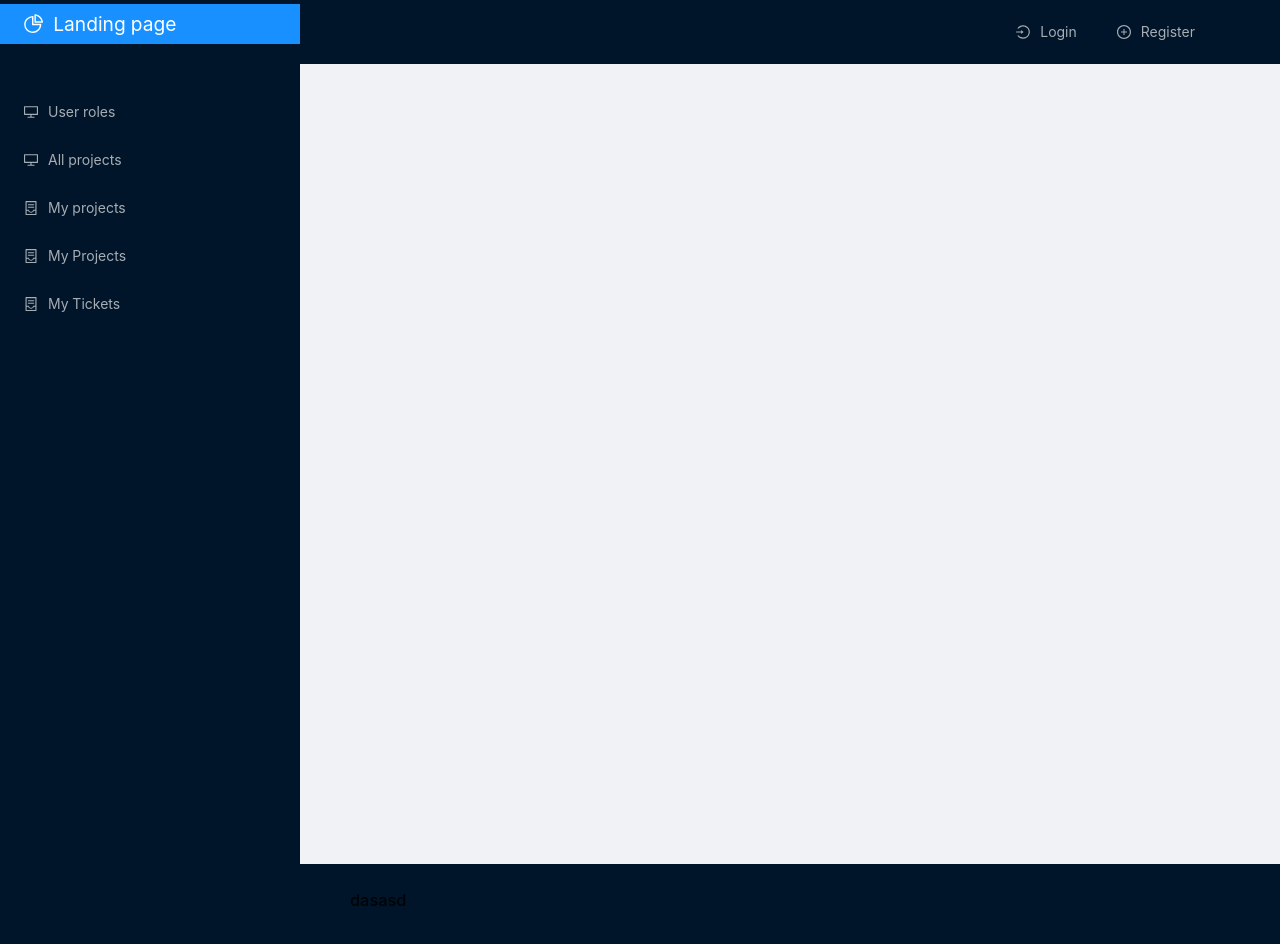
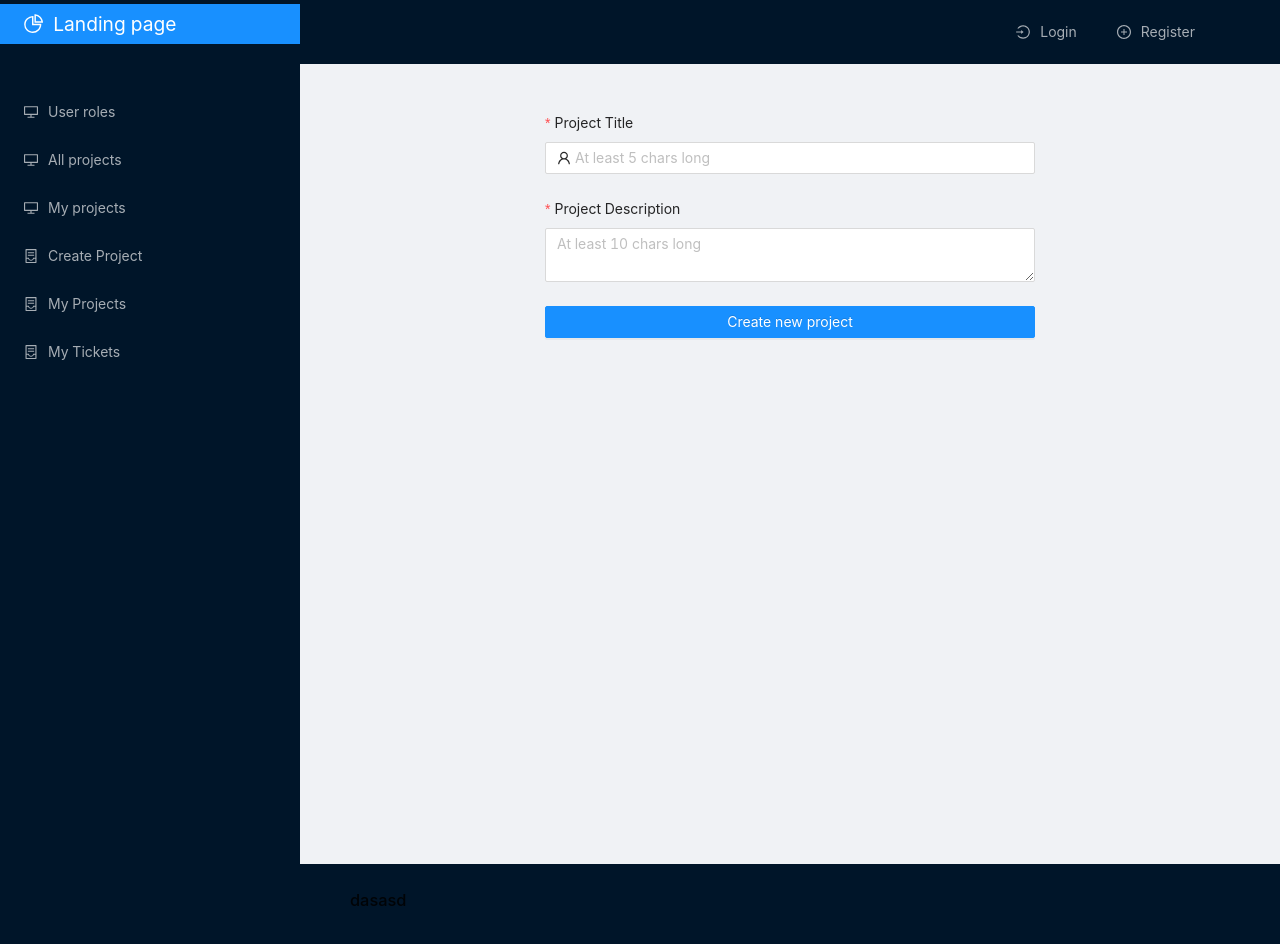
Before and after one commit to Aleksander-D-92/Issue-Bug-Treacker-Front-End, a React (Create React App) app: page /projects/create-project in a window 1280 px wide. Built offline with nearby package versions, Linux system fonts and the light colour scheme.

Commit message:
Minor code improvements and changes

```diff
--- a/src/configuration/react-router-dom/WebsiteRoutes.tsx
+++ b/src/configuration/react-router-dom/WebsiteRoutes.tsx
@@ -7,6 +7,8 @@ import {UserDetails} from "../../views/user-roles/UserDetails";
 import {AccountSettings} from "../../views/user/account-settings/AccountSettings";
 import {HandleLogout} from "../../views/user/logout/HandleLogout";
 import {ProjectsTable} from "../../views/projects/ProjectsTable";
+import {CreateProjectView} from "../../views/projects/CreateProject";
+import {ProjectsTableOwn} from "../../views/projects/ProjectsTableOwn";
 
 function WebsiteRoutes() {
     return (
@@ -18,6 +20,8 @@ function WebsiteRoutes() {
             <Route exact path={'/admins/get-all-users'}><AdminPage/></Route>
             <Route exact path={'/admins/get-user-details-by-id/:userId'}><UserDetails/></Route>
             <Route exact path={'/projects/get-all-projects'}><ProjectsTable/></Route>
+            <Route exact path={'/projects/get-own-projects'}><ProjectsTableOwn/></Route>
+            <Route exact path={'/projects/create-project'}><CreateProjectView/></Route>
         </Switch>
     )
 }
--- a/src/views/navigation-bars/left/LeftNavMenu.tsx
+++ b/src/views/navigation-bars/left/LeftNavMenu.tsx
@@ -18,13 +18,16 @@ function LeftNavMenu() {
                 <Menu.Item key="3" icon={<DesktopOutlined/>}>
                     <Link to={'/projects/get-all-projects'}>All projects</Link>
                 </Menu.Item>
-                <Menu.Item key="4" icon={<ContainerOutlined/>}>
+                <Menu.Item key="4" icon={<DesktopOutlined/>}>
                     <Link to={'/projects/get-own-projects'}>My projects</Link>
                 </Menu.Item>
                 <Menu.Item key="5" icon={<ContainerOutlined/>}>
+                    <Link to={'/projects/create-project'}>Create Project</Link>
+                </Menu.Item>
+                <Menu.Item key="6" icon={<ContainerOutlined/>}>
                     My Projects
                 </Menu.Item>
-                <Menu.Item key="6" icon={<ContainerOutlined/>}>
+                <Menu.Item key="7" icon={<ContainerOutlined/>}>
                     My Tickets
                 </Menu.Item>
             </Menu>
--- /dev/null
+++ b/src/views/projects/CreateProject.tsx
@@ -0,0 +1,66 @@
+import React from "react";
+import axios from 'axios';
+import {UserOutlined} from '@ant-design/icons';
+import {useSelector} from 'react-redux';
+import {ReduxState} from "../../configuration/redux/reduxStrore";
+import {Button, Col, Form, Input, Row} from "antd";
+
+
+function CreateProjectView() {
+    const state = useSelector((state: ReduxState) => state);
+
+    function onFinish(projectForm: any) {
+        const userId = state.userDetails.id;
+        console.log(projectForm);
+        const data = {userId: userId, title: projectForm.title, description: projectForm.description}
+        axios.post('/projects/create-project', data, {
+            headers: {
+                Authorization: state.userDetails.authorizationHeader
+            }
+        }).then((e) => {
+
+        })
+    }
+
+
+    return (
+        <React.Fragment>
+            <Row justify={'center'} className={'mt-5'}>
+                <Col xs={24} md={12}>
+                    <Form
+                        name="normal_login"
+                        className="login-form"
+                        layout={'vertical'}
+                        onFinish={onFinish}
+                    >
+                        <Form.Item
+                            label="Project Title"
+                            name="title"
+                            rules={[{required: true, min: 5, message: 'At least 5 chars length'}]}
+                            validateTrigger={false}
+                        >
+                            <Input prefix={<UserOutlined className="site-form-item-icon"/>}
+                                   placeholder="At least 5 chars long"/>
+                        </Form.Item>
+                        <Form.Item
+                            label="Project Description"
+                            name="description"
+                            rules={[{required: true, min: 10, message: 'At least 10 chars long'}]}
+                            validateTrigger={false}
+                        >
+                            <Input.TextArea placeholder={'At least 10 chars long'}/>
+                        </Form.Item>
+
+                        <Form.Item>
+                            <Button type="primary" htmlType="submit" className="login-form-button" block={true}>
+                                Create new project
+                            </Button>
+                        </Form.Item>
+                    </Form>
+                </Col>
+            </Row>
+        </React.Fragment>
+    )
+}
+
+export {CreateProjectView}
--- a/src/views/projects/ProjectsTable.tsx
+++ b/src/views/projects/ProjectsTable.tsx
@@ -15,7 +15,6 @@ function ProjectsTable() {
                 Authorization: state.userDetails.authorizationHeader
             }
         }).then((e) => {
-            console.log(e.data);
             modifyTable(e.data);
         })
     }, [])
--- a/src/views/projects/MyProjectsTable.tsx
+++ b/src/views/projects/ProjectsTableOwn.tsx
@@ -2,10 +2,10 @@ import React, {useEffect, useState} from "react";
 import {useSelector, useDispatch} from 'react-redux';
 import axios from 'axios'
 
-function MyProjectsTable() {
+function ProjectsTableOwn() {
     return (
-        <div>div</div>
+        <div>Own projects</div>
     )
 }
 
-export {MyProjectsTable}
+export {ProjectsTableOwn}
--- a/src/views/user-roles/AdminPage.tsx
+++ b/src/views/user-roles/AdminPage.tsx
@@ -18,11 +18,10 @@ function AdminPage() {
             }
         }).then((e) => {
             let arr: Array<User> = [];
-            for (let i = 0; i < 20; i++) {
-                e.data.users.forEach((e: User) => {
-                    arr.push(e);
-                });
-            }
+            e.data.users.forEach((e: User) => {
+                arr.push(e);
+            });
+
             modifyTable(arr);
             setTotalPages(e.data.totalCount);
         }).catch((e) => {
--- a/src/views/user/login/UserLogin.tsx
+++ b/src/views/user/login/UserLogin.tsx
@@ -11,13 +11,8 @@ function UserLogin() {
     let history = useHistory();
     const dispatch = useDispatch();
 
-    function onFinish(e: Store) {
-        const data = {
-            username: e.username,
-            password: e.password,
-            rememberMe: e.rememberMe,
-        }
-        axios.post('/users/authenticate', data).then((e) => {
+    function onFinish(loginForm: Store) {
+        axios.post('/users/authenticate', loginForm).then((e) => {
             dispatch({type: 'userLoggedIn'});
             updateCookiesAndStore(e.data.id_token)
             history.push('/')
--- a/src/views/user/register/UserRegister.tsx
+++ b/src/views/user/register/UserRegister.tsx
@@ -8,20 +8,12 @@ const {Option} = Select;
 function UserRegister() {
     let history = useHistory();
 
-    function onFinish(e: any) {
-        const data = {
-            username: e.username,
-            password: e.password,
-            confirmPassword: e.confirmPassword,
-            authority: e.authority
-        }
-        console.log(data);
-        axios.post('/users/register', data).then((e) => {
+    function onFinish(registerForm: any) {
+        axios.post('/users/register', registerForm).then((e) => {
             history.push('/users/login')
         }).catch((e) => {
             console.log(e);
         })
-
     }
 
 
```
